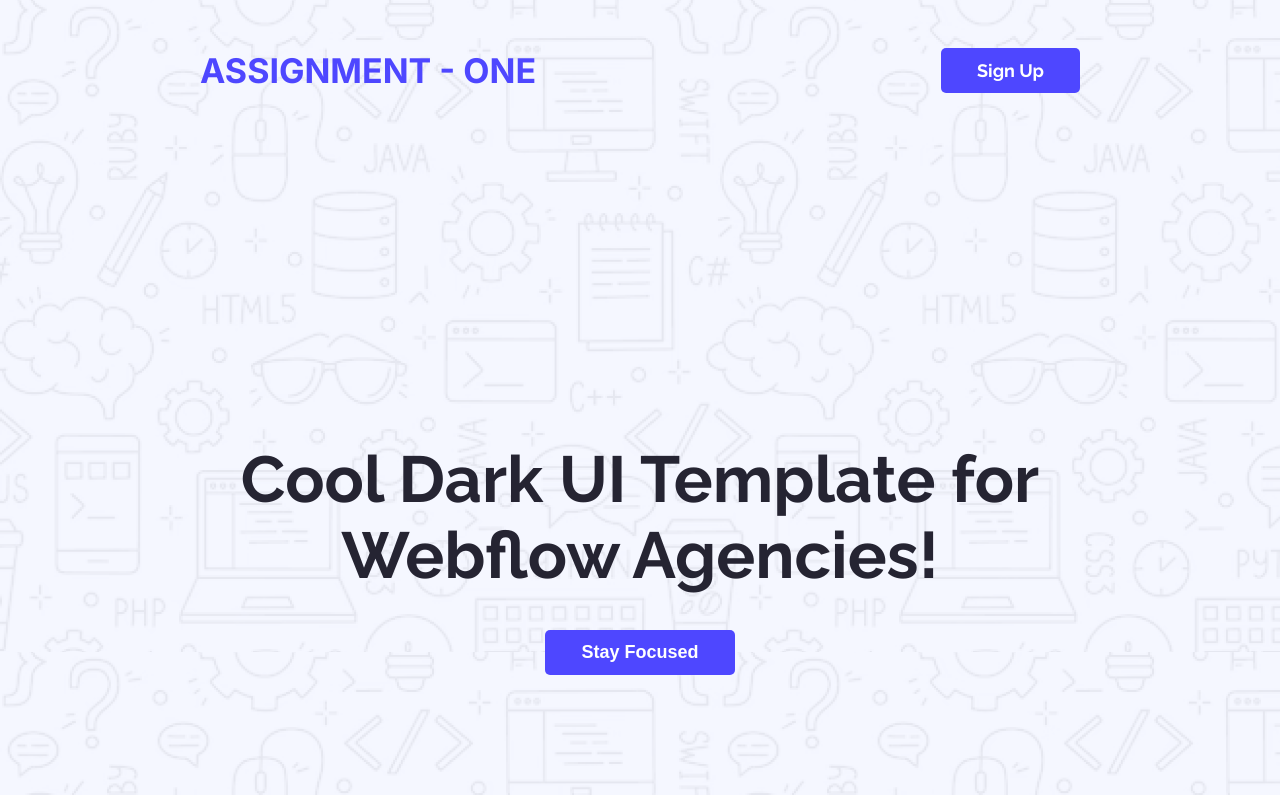
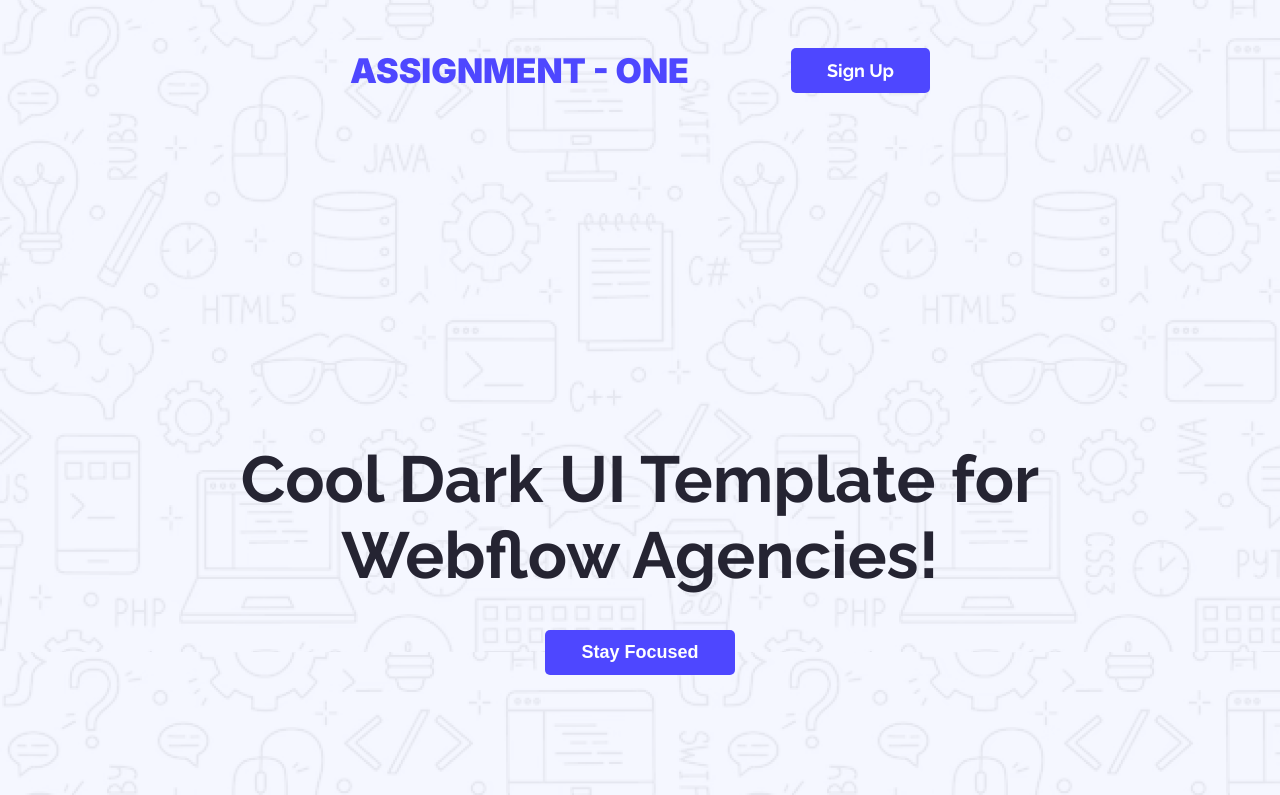
Before and after one commit to iamarifhossain1/assignment-one, a plain HTML site: page index.html in a window 1280 px wide. Shown: the top 795 px of the page. Drawn offline with Linux system fonts and the light colour scheme.

Commit message:
some style has been changed

```diff
--- a/style.css
+++ b/style.css
@@ -54,7 +54,7 @@ header {
 nav {
     display: flex;
     justify-content: space-between;
-    padding: 50px 200px;;
+    padding: 50px 350px;;
     align-items: center;
 }
 
@@ -70,6 +70,7 @@ nav ul li a {
     font-size: 34px;
     font-weight: bolder;
     cursor: pointer;
+    font-weight:900
 }
 
 .header-description {
@@ -333,6 +334,7 @@ footer {
     color: #4E47FF;
     text-align: center;
     font-size: 50px;
+    font-weight: 900;
     cursor: pointer;
 }
 
```
Also changed, not shown: index.html (+1 -1 lines).
